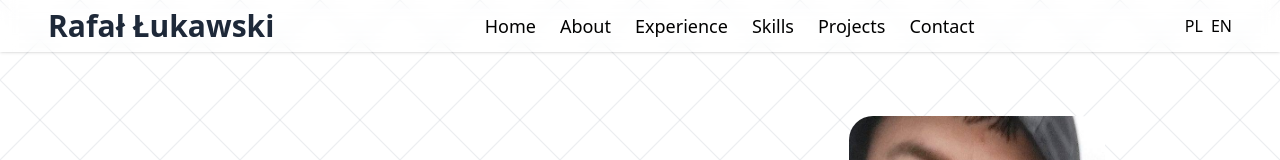
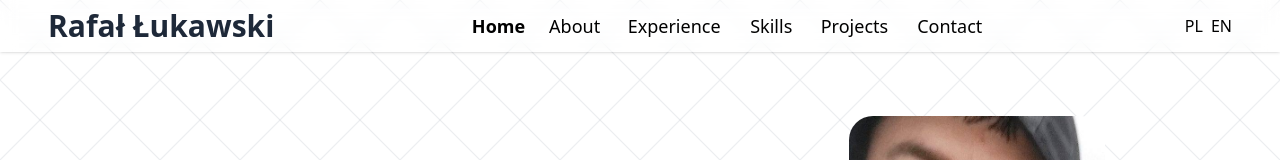
Before and after one commit to rlukawski/personal-website, a React (Vite) app: page / in a window 1280 px wide. Shown: the top 160 px of the page. Built offline with nearby package versions, Linux system fonts and the light colour scheme.

Commit message:
Improve navigation

```diff
--- a/src/components/Navigation.tsx
+++ b/src/components/Navigation.tsx
@@ -1,10 +1,4 @@
-export const Navigation = () => {
-  const scrollToSection = (sectionId: string) => {
-    const element = document.getElementById(sectionId);
-    if (element) {
-      element.scrollIntoView({ behavior: 'smooth', block: 'start' });
-    }
-  };
+import { useEffect, useState } from 'react';
 
 const navItems = [
   { label: 'Home', id: 'home' },
@@ -15,6 +9,39 @@ export const Navigation = () => {
   { label: 'Contact', id: 'contact' },
 ];
 
+export const Navigation = () => {
+  const [currentSection, setCurrentSection] = useState<string>('home');
+
+  const scrollToSection = (sectionId: string) => {
+    const element = document.getElementById(sectionId);
+    if (element) {
+      element.scrollIntoView({ behavior: 'smooth', block: 'start' });
+    }
+  };
+
+  useEffect(() => {
+    const handleScroll = () => {
+      const scrollPosition = window.scrollY + 150;
+
+      // Find the section that's currently in view
+      for (let i = navItems.length - 1; i >= 0; i--) {
+        const element = document.getElementById(navItems[i].id);
+        if (element && element.offsetTop <= scrollPosition) {
+          setCurrentSection(navItems[i].id);
+          break;
+        }
+      }
+    };
+
+    // Set initial section
+    handleScroll();
+    window.addEventListener('scroll', handleScroll);
+
+    return () => {
+      window.removeEventListener('scroll', handleScroll);
+    };
+  }, []);
+
   return (
     <div className="w-full flex items-center justify-between px-12 py-2 sticky top-0 z-10 bg-transparent backdrop-blur-sm shadow-sm">
       <p
@@ -24,15 +51,28 @@ export const Navigation = () => {
         Rafał Łukawski
       </p>
       <ul className="flex gap-6 text-lg">
-        {navItems.map((item) => (
+        {navItems.map((item) => {
+          const isCurrent = currentSection === item.id;
+
+          return (
             <li
               key={item.id}
-            className="cursor-pointer hover:text-gray-600 transition-colors"
+              className="cursor-pointer hover:text-gray-600 transition-colors relative inline-block"
               onClick={() => scrollToSection(item.id)}
             >
+              <span className="invisible font-bold" aria-hidden="true">
                 {item.label}
+              </span>
+              <span
+                className={`absolute left-0 top-0 ${
+                  isCurrent ? 'font-bold' : ''
+                }`}
+              >
+                {item.label}
+              </span>
             </li>
-        ))}
+          );
+        })}
       </ul>
       <ul className="flex gap-2">
         <li>PL</li>
```
Lines whose indentation alone changed are shown as unchanged.
